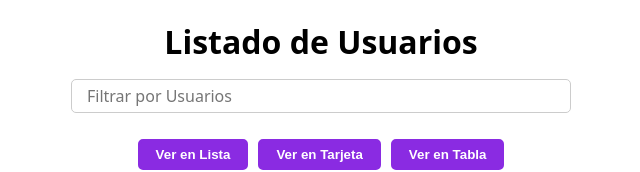
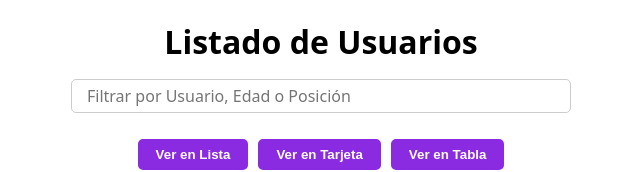
Before and after one commit to Pancratzia/Vue-Projects, a Vue app in the folder dynamic-components-project/: page / in a window 1280 px wide. Shown: the top 172 px of the page, without its empty margins (319-959 px from the left). Built offline with nearby package versions, Linux system fonts and the light colour scheme.

Commit message:
Se filtra también por posicion y edad

```diff
--- a/dynamic-components-project/src/views/HomeView.vue
+++ b/dynamic-components-project/src/views/HomeView.vue
@@ -2,7 +2,7 @@
   <div class="container main">
     <h1>Listado de Usuarios</h1>
 
-    <input type="text" placeholder="Filtrar por Usuarios" v-model="search" @keyup="handleSearch">
+    <input type="text" placeholder="Filtrar por Usuario, Edad o Posición" v-model="search" @keyup="handleSearch">
 
     <div class="buttons">
       <button @click="handleLayout(ListLayout)">Ver en Lista</button>
@@ -43,7 +43,7 @@ const filteredUsers = ref(users.value);
 
 const handleSearch = () => {
   if(search.value.length > 0){
-    filteredUsers.value = users.value.filter(user => user.name.toLowerCase().includes(search.value.toLowerCase()));
+    filteredUsers.value = users.value.filter(user => user.name.includes(search.value) || user.age.toString().includes(search.value) || user.position.includes(search.value));
   } else {
     filteredUsers.value = users.value;
   }
```
